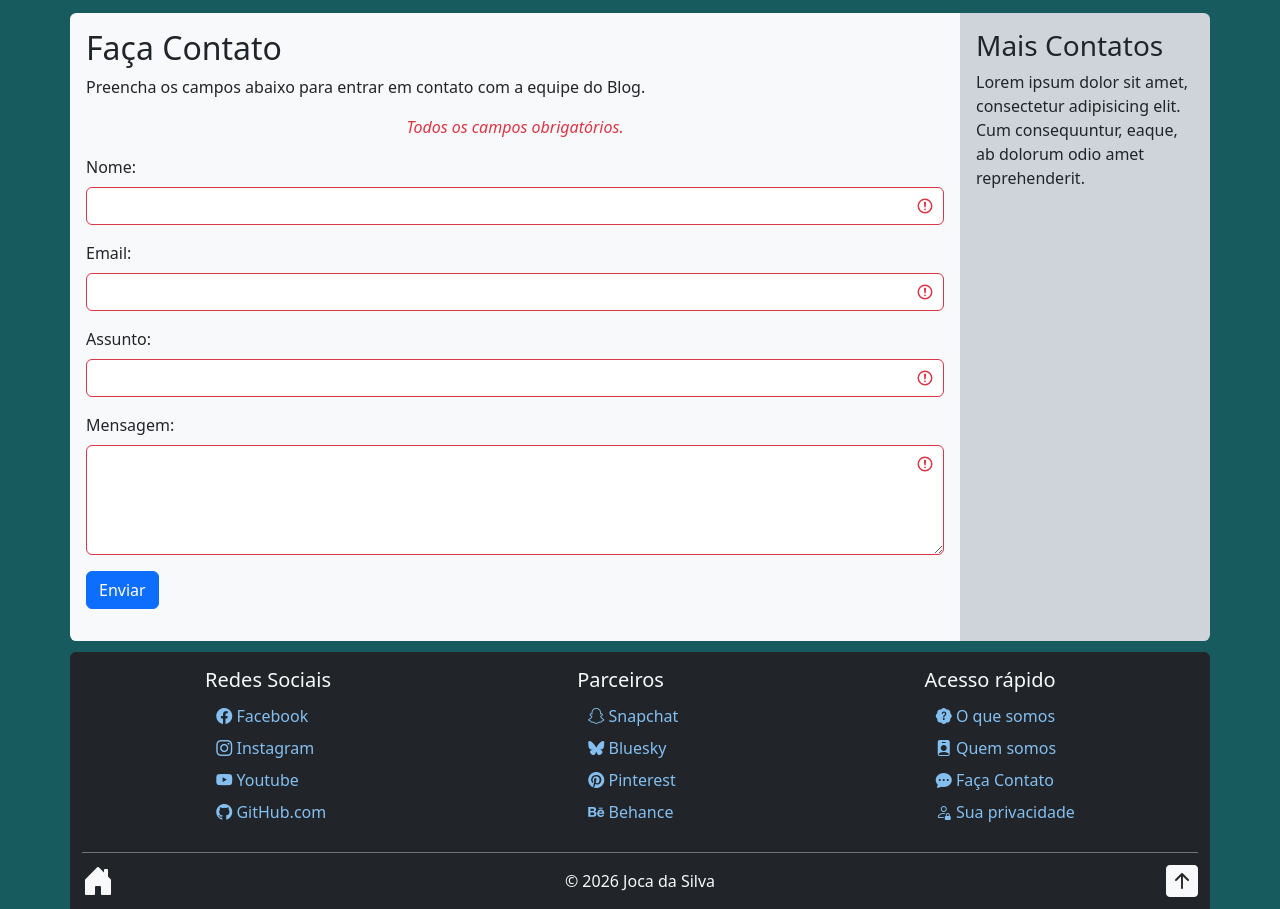
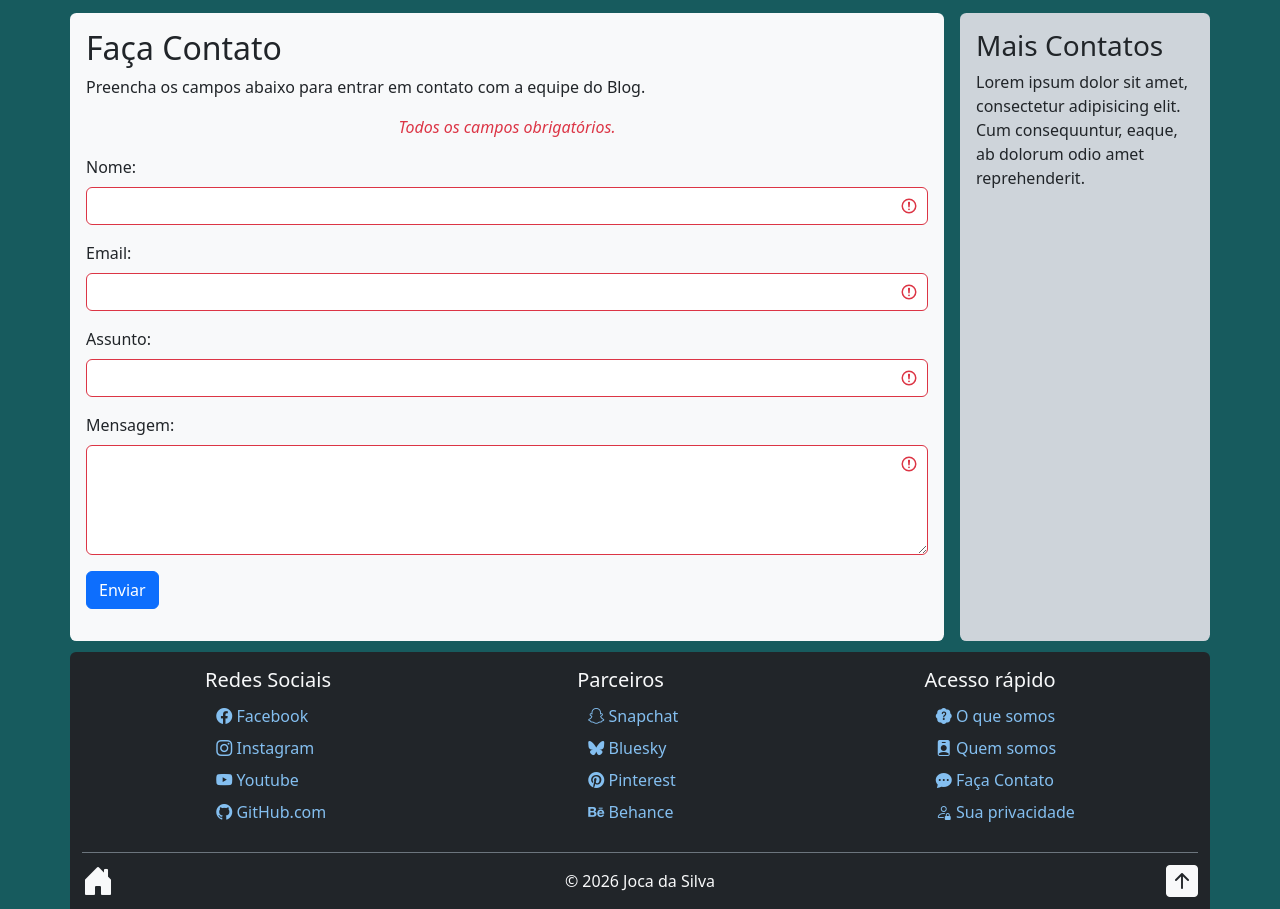
Before and after one commit to Luferat/django_blog, a Django app: page /contacts/ in a window 1280 px wide. Shown: the part 189-1098 px from the top of the page. Run offline with Django 5.2, Linux system fonts and the light colour scheme.

Commit message:
Ajustes de template

```diff
--- a/blog/static/css/style.css
+++ b/blog/static/css/style.css
@@ -10,9 +10,8 @@ body>footer { margin-top: .7rem; }
 .footer-top a:hover { color: var(--bs-warning); }
 .footer-botton a { color: var(--bs-light); }
 .footer-botton a:hover { color: var(--bs-warning); }
-.main-article-section { border-radius: .4rem .4rem 0 0; }
-.main-aside { border-radius: 0 0 .4rem .4rem; }
+.main-article-section { border-radius: .4rem; }
+.main-aside { border-radius: .4rem; }
 @media screen and (min-width: 768px) {
-    .main-aside { min-width: 250px; max-width: 250px; border-radius: 0 .4rem .4rem 0; }
-    .main-article-section { border-radius: .4rem 0 0 .4rem; }
+    .main-aside { min-width: 250px; max-width: 250px; }
 }
--- a/blog/templates/_base.html
+++ b/blog/templates/_base.html
@@ -46,7 +46,7 @@
         </div>
     </header>
 
-<main class="container d-flex flex-column flex-md-row p-0 flex-grow-1">
+<main class="container d-flex flex-column flex-md-row p-0 flex-grow-1 gap-3">
     <div class="main-article-section bg-light p-3 flex-fill flex-grow-1">
         {% block content %}{% endblock %}
     </div>
--- a/blog/templates/home.html
+++ b/blog/templates/home.html
@@ -25,7 +25,7 @@
                     <p class="card-text flex-grow-1">{{ post.summary }}</p>
                 </div>
                 <div class="card-footer d-grid text-center">
-                    <a href="{% url 'post_detail' id=post.id %}">Ver post</a>
+                    <small><a href="{% url 'post_detail' id=post.id %}">Ver post</a></small>
                 </div>
             </div>
 
```
